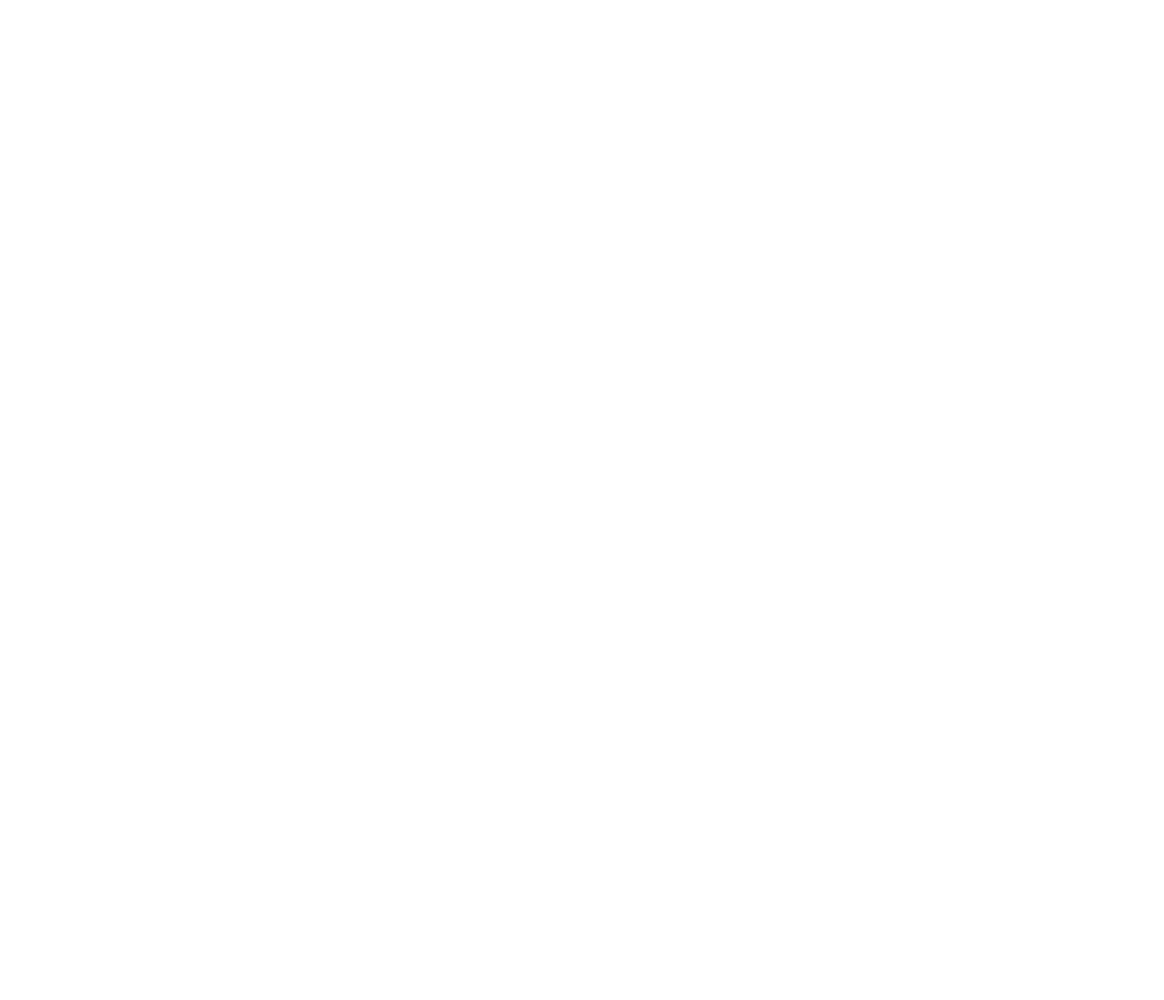
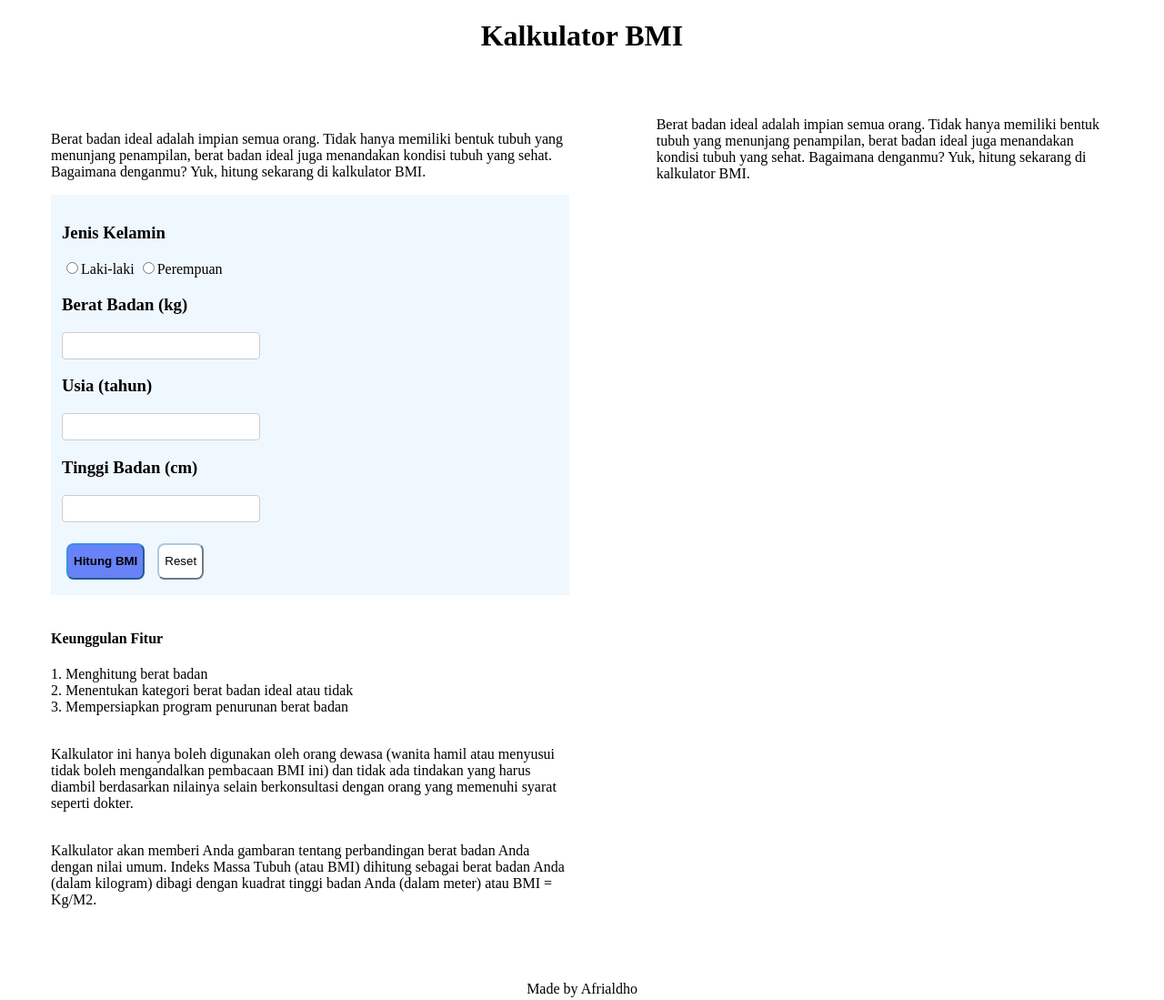
Before and after one commit to revou-fundamental-course/5-aug-24-Afrialdho, a plain HTML site: page index.html in a window 1280 px wide. Shown: the whole page at 91% size. Before the commit the page ends 800 px from the top, so only its background shows below. Drawn offline with Linux system fonts and the light colour scheme.

Commit message:
update layout + styling

```diff
--- a/css/style.css
+++ b/css/style.css
@@ -1 +1,54 @@
 /*Ini file CSS*/
+form {
+    padding: 12px;
+    background-color: aliceblue;
+}
+
+h4 {
+    font-size: 1;
+}
+
+main {
+    display: flex;
+}
+
+aside {
+    padding: 48px;
+}
+
+.main-title {
+    text-align: center;
+}
+
+button {
+    background-color: rgb(104, 130, 247);
+    height: 40px;
+    border-radius: 8px;
+    border-color: rgb(54, 146, 232);
+    margin: 5px;
+}
+
+.reset {
+    background-color: white;
+    border-radius: 8px;
+    border-color: rgb(177, 200, 218);
+
+}
+ #quantity {
+    width: 40%;
+    height: 30px;
+
+ }
+
+ input{
+    display: inline-block;
+    border: 1px solid #ccc;
+    border-radius: 4px;
+    box-sizing: border-box;
+    font-family: monospace;
+    font-size: 14px;
+  }
+
+  footer {
+    text-align: center;
+  }
--- a/index.html
+++ b/index.html
@@ -5,6 +5,78 @@
     <link rel="stylesheet" href="css\style.css">
 </head>
 <body>
+    <header>
+        <h1 class="main-title">Kalkulator BMI</h1>
+    </header>
 
+    <main>
+        <aside>
+        <article>
+            <p>Berat badan ideal adalah impian semua orang. Tidak hanya memiliki bentuk tubuh yang menunjang penampilan, berat badan ideal juga menandakan kondisi tubuh yang sehat. Bagaimana denganmu? Yuk, hitung sekarang di kalkulator BMI.</p>
+        </article>
+
+        <form>
+            <div>
+                <h3>Jenis Kelamin</h3>
+                <input type="radio" id="laki-laki" name="jenis-kelamin" value="laki-laki"><label for="laki-laki">Laki-laki</label>
+                <input type="radio" id="laki-laki" name="jenis-kelamin" value="Perempuan"><label for="laki-laki">Perempuan</label>
+            </div>
+
+            <div>
+                <h3>Berat Badan (kg)</h3>
+                <label for="quantity"></label>
+                <input type="number" id="quantity" name="quantity" min="1" class="berat">
+
+            </div>
+
+            <div>
+                <h3>Usia (tahun)</h3>
+                <label for="quantity"></label>
+                <input type="number" id="quantity" name="quantity" min="18" class="usia">
+            </div>
+
+            <div>
+                <h3>Tinggi Badan (cm)</h3>
+                <label for="quantity"></label>
+                <input type="number" id="quantity" name="quantity" min="1" class="tinggi">
+            </div>
+
+            <div>
+                <br>
+                <button class="count"><b>Hitung BMI</b></button>
+                <button class="reset">Reset</button>
+            </div>
+        </form>
+
+        <article>
+            <br>
+            <header>
+                <h4>Keunggulan Fitur</h4></header>
+            <p>
+                1. Menghitung berat badan <br>
+                2. Menentukan kategori berat badan ideal atau tidak <br>
+                3. Mempersiapkan program penurunan berat badan
+            </p>
+            <p>
+                <br>
+                Kalkulator ini hanya boleh digunakan oleh orang dewasa (wanita hamil atau menyusui tidak boleh mengandalkan pembacaan BMI ini) dan tidak ada tindakan yang harus diambil berdasarkan nilainya selain berkonsultasi dengan orang yang memenuhi syarat seperti dokter.
+            </p>
+            <p>
+                <br>
+                Kalkulator akan memberi Anda gambaran tentang perbandingan berat badan Anda dengan nilai umum. Indeks Massa Tubuh (atau BMI) dihitung sebagai berat badan Anda (dalam kilogram) dibagi dengan kuadrat tinggi badan Anda (dalam meter) atau BMI = Kg/M2.
+            </p>
+        </article>
+    </aside>
+
+        <aside>
+            <section>Berat badan ideal adalah impian semua orang. Tidak hanya memiliki bentuk tubuh yang menunjang penampilan, berat badan ideal juga menandakan kondisi tubuh yang sehat. Bagaimana denganmu? Yuk, hitung sekarang di kalkulator BMI.</section>
+        </aside>
+
+    </main>
+
+    <footer>
+        <p>Made by Afrialdho
+        </p>
+    </footer>
 </body>
 </html>
```
